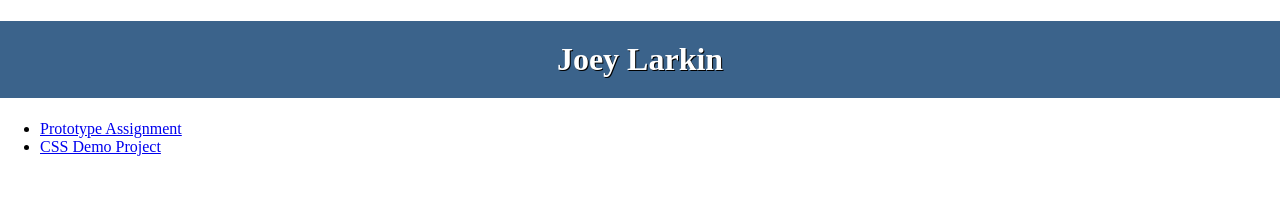
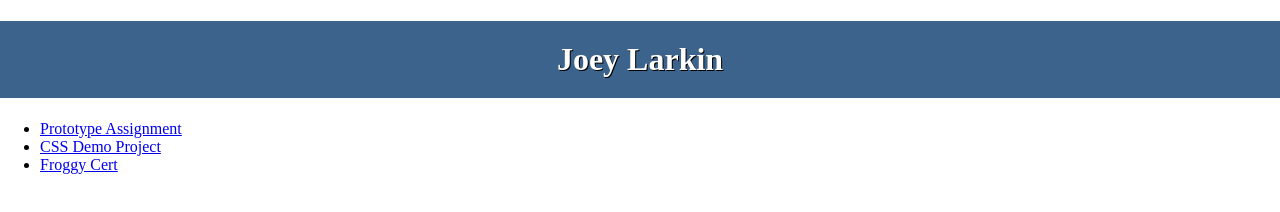
Before and after one commit to jlarkin-blip/ifsc-11003, a plain HTML site: page index.html in a window 1280 px wide. Drawn offline with Linux system fonts and the light colour scheme.

Commit message:
Froggy Cert

```diff
--- a/index.html
+++ b/index.html
@@ -14,6 +14,7 @@
     <ul>
        <li> <a href="prototype/index.html"> Prototype Assignment</a></li>
        <li> <a href="css-demo/index.html">CSS Demo Project</a> </li>
+       <li> <a href="Froggy flex/img/froggy flex.png">Froggy Cert</a> </li>
     </ul>
   </nav>
 </body>
```
Also changed, not shown: Froggy flex/img/froggy flex.png (added).
